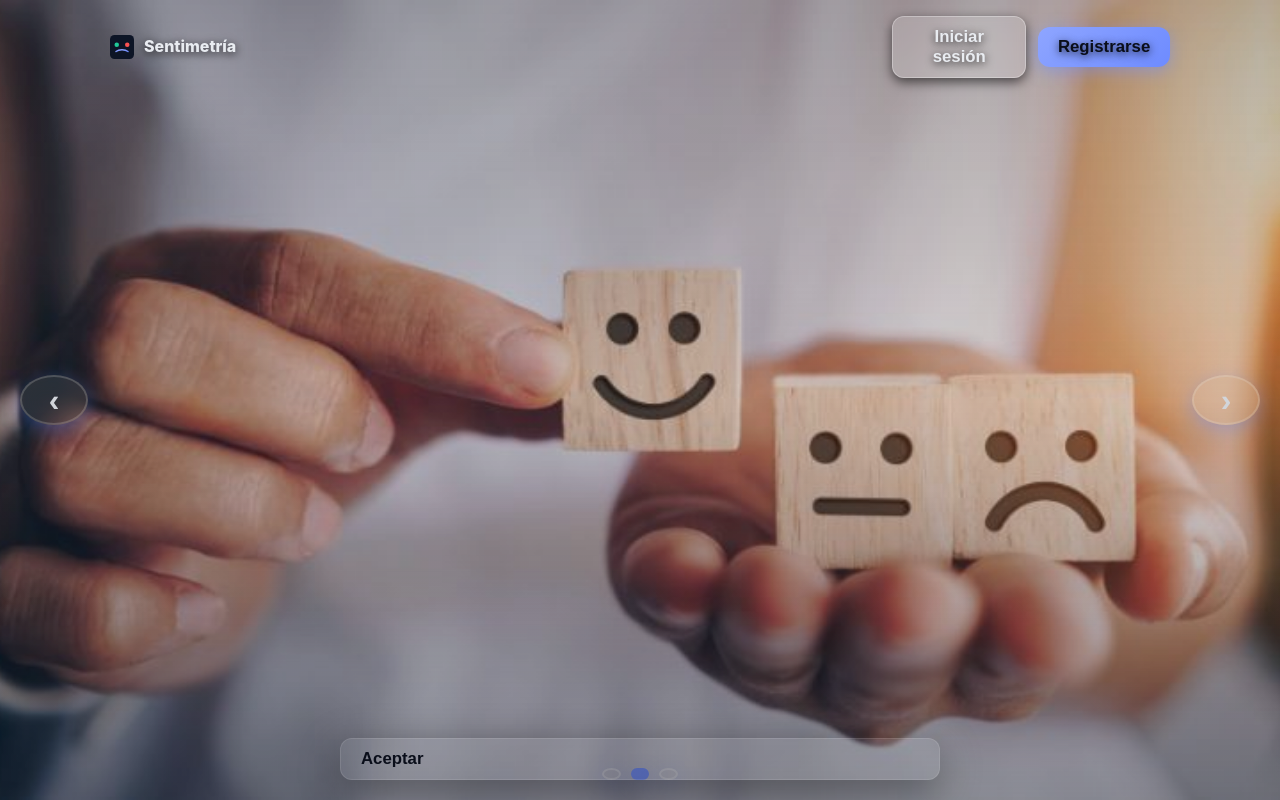
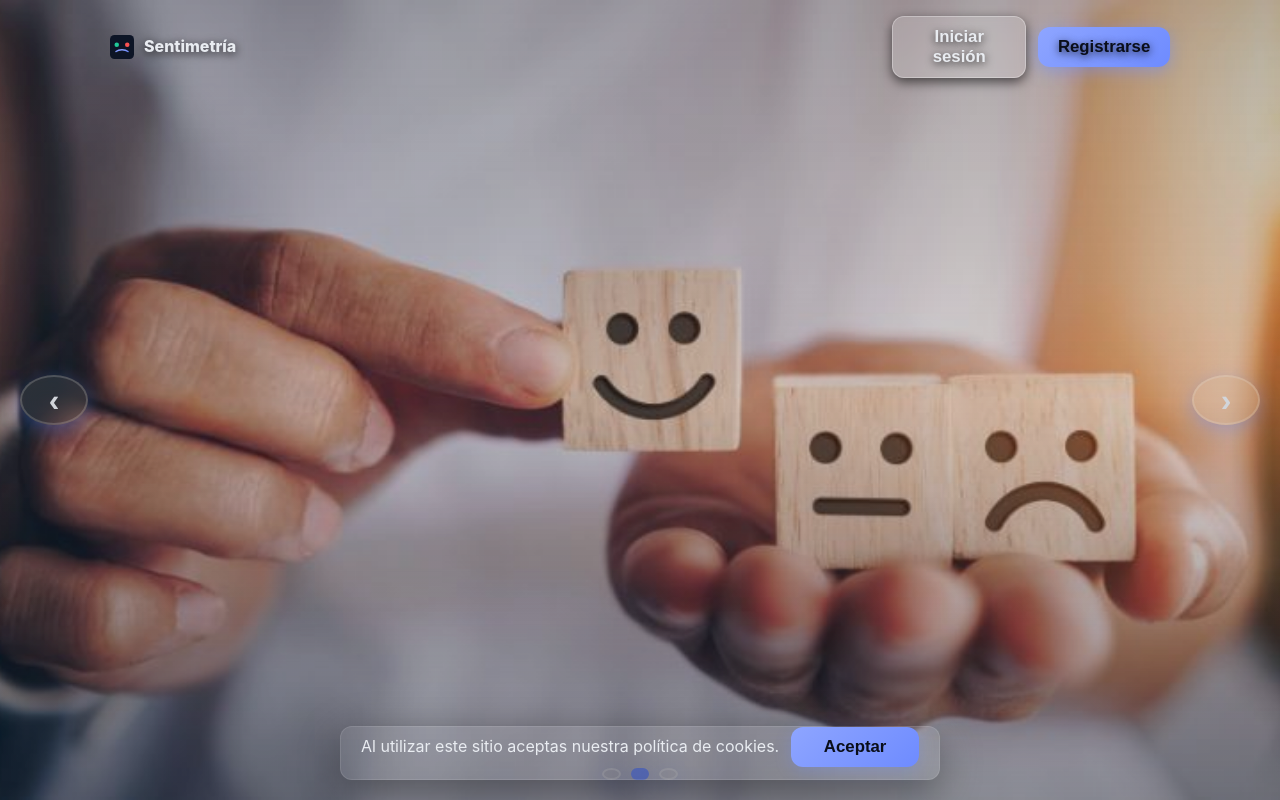
Before and after one commit to crisncr/inteligenciaArtificial, a React (Vite) app: page / in a window 1280 px wide. Shown: the top 800 px of the page. Built offline with nearby package versions, Linux system fonts and the light colour scheme.

Commit message:
Fix: Corregir CSS de cookies - Estilos del contenedor movidos a .cookies - Botón con estilos correctos para mostrar texto completo

```diff
--- a/src/index.css
+++ b/src/index.css
@@ -1386,20 +1386,6 @@ footer small {
 }
 
 .cookies {
-  display: flex;
-  align-items: center;
-  gap: 12px;
-  flex-wrap: wrap;
-}
-
-.cookies button {
-  white-space: nowrap;
-  min-width: auto;
-  flex-shrink: 0;
-}
-
-/* Asegurar que el botón de cookies muestre el texto completo */
-.cookies .btn {
   position: fixed;
   left: 50%;
   transform: translateX(-50%);
@@ -1416,6 +1402,13 @@ footer small {
   justify-content: space-between;
   box-shadow: 0 10px 40px var(--shadow);
   z-index: 1000;
+  flex-wrap: wrap;
+}
+
+.cookies button {
+  white-space: nowrap;
+  min-width: auto;
+  flex-shrink: 0;
 }
 
 /* Form Actions */
```
